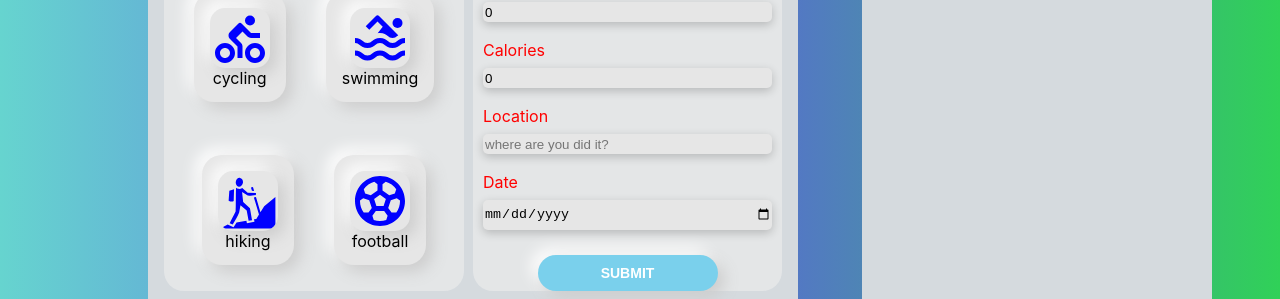
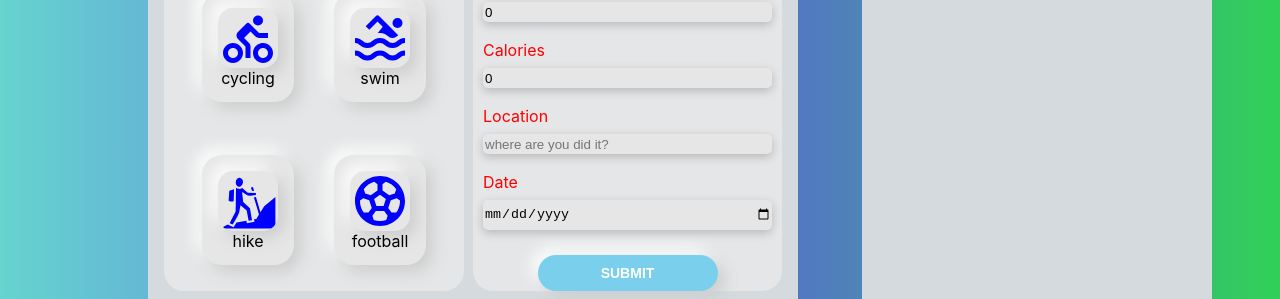
Before and after one commit to DevArtifacTs/activity-app-crud, a React (Create React App) app: page / in a window 1280 px wide. Shown: the part 354-653 px from the top of the page. Built offline with nearby package versions, Linux system fonts and the light colour scheme; no server answers.

Commit message:
edit : card name grammar .

```diff
--- a/src/components/ActivityCard/ActivityCard.js
+++ b/src/components/ActivityCard/ActivityCard.js
@@ -26,8 +26,8 @@ const icons = {
     run: <BiRun />,
     walk : <BiWalk/>,
     cycling: <BiCycling />,
-    swimming: <BiSwim />,
-    hiking: <GiHiking />,
+    swim: <BiSwim />,
+    hike: <GiHiking />,
     football :  <RiFootballLine />
   };
 
--- a/src/components/MockUpData/PreparedActivities.js
+++ b/src/components/MockUpData/PreparedActivities.js
@@ -34,7 +34,7 @@ const style = {color: "blue",className: "global-class-name",  size: '60px' }
                         </IconContext.Provider>
         },
         {
-            name : 'swimming',
+            name : 'swim',
             component :
                         <IconContext.Provider value={style}>
                             <BiSwim />
@@ -42,7 +42,7 @@ const style = {color: "blue",className: "global-class-name",  size: '60px' }
 
         },
         {
-            name : 'hiking',
+            name : 'hike',
             component :
                         <IconContext.Provider value={style}>
                             <GiHiking />
```
